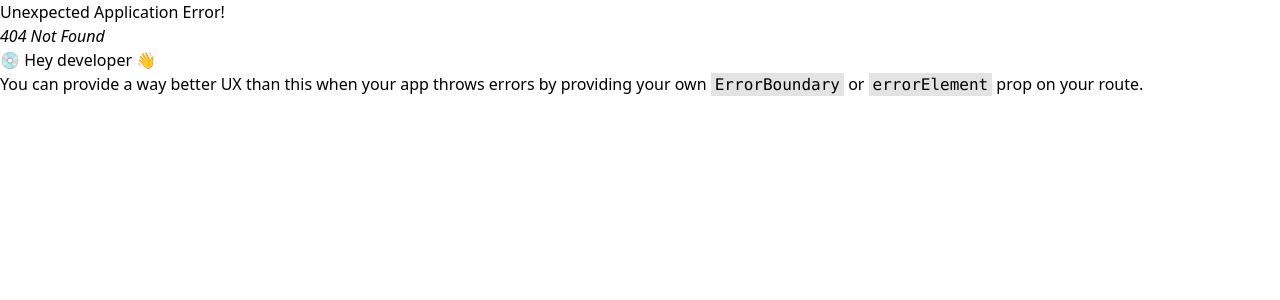
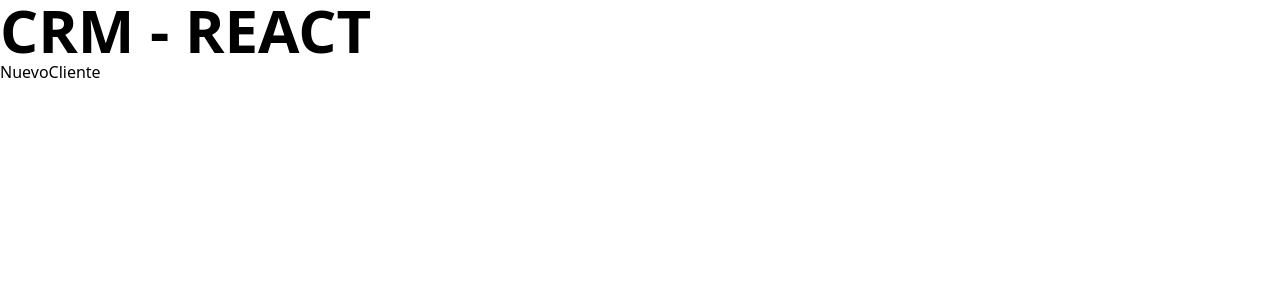
Before and after one commit to ulises58/CrmReact, a React (Vite) app: page /clientes/nuevo in a window 1280 px wide. Before the commit this address had no page. Shown: the top 300 px of the page. Built offline with nearby package versions, Linux system fonts and the light colour scheme.

Commit message:
Creando Páginas y Componentes y que es Outlet

```diff
--- /dev/null
+++ b/src/components/Layout.jsx
@@ -0,0 +1,10 @@
+import { Outlet } from "react-router-dom";
+
+export const Layout = () => {
+  return (
+    <div>
+      <h1 className="text-6xl font-bold">CRM - REACT</h1>
+      <Outlet />
+    </div>
+  );
+};
--- a/src/main.jsx
+++ b/src/main.jsx
@@ -3,14 +3,24 @@
 import "./index.css";
 import { createBrowserRouter, RouterProvider } from "react-router-dom";
 
+import { Layout } from "./components/Layout";
+import { NuevoCliente } from "./pages/NuevoCliente";
+import { Index } from "./pages/Index";
+
 const router = createBrowserRouter([
   {
     path: "/",
-    element: <h1>inicio</h1>,
-  },
-  {
-    path: "/test",
-    element: <h1>test</h1>,
+    element: <Layout />,
+    children: [
+      {
+        index: true,
+        element: <Index />,
+      },
+      {
+        path: "/clientes/nuevo",
+        element: <NuevoCliente />,
+      },
+    ],
   },
 ]);
 
--- /dev/null
+++ b/src/pages/Index.jsx
@@ -0,0 +1,3 @@
+export const Index = () => {
+  return <div>Index</div>;
+};
--- /dev/null
+++ b/src/pages/NuevoCliente.jsx
@@ -0,0 +1,3 @@
+export const NuevoCliente = () => {
+  return <div>NuevoCliente</div>;
+};
```
